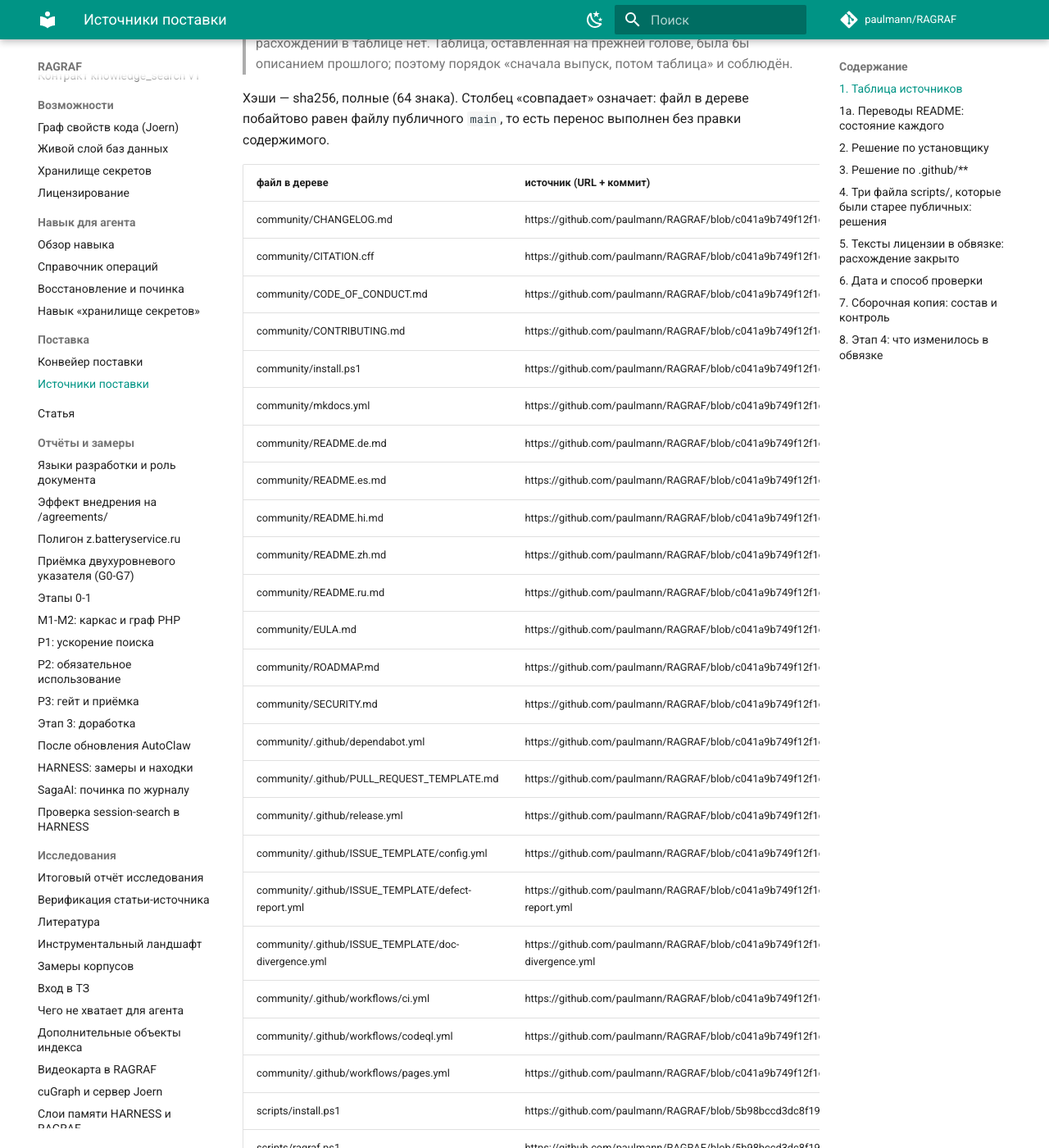
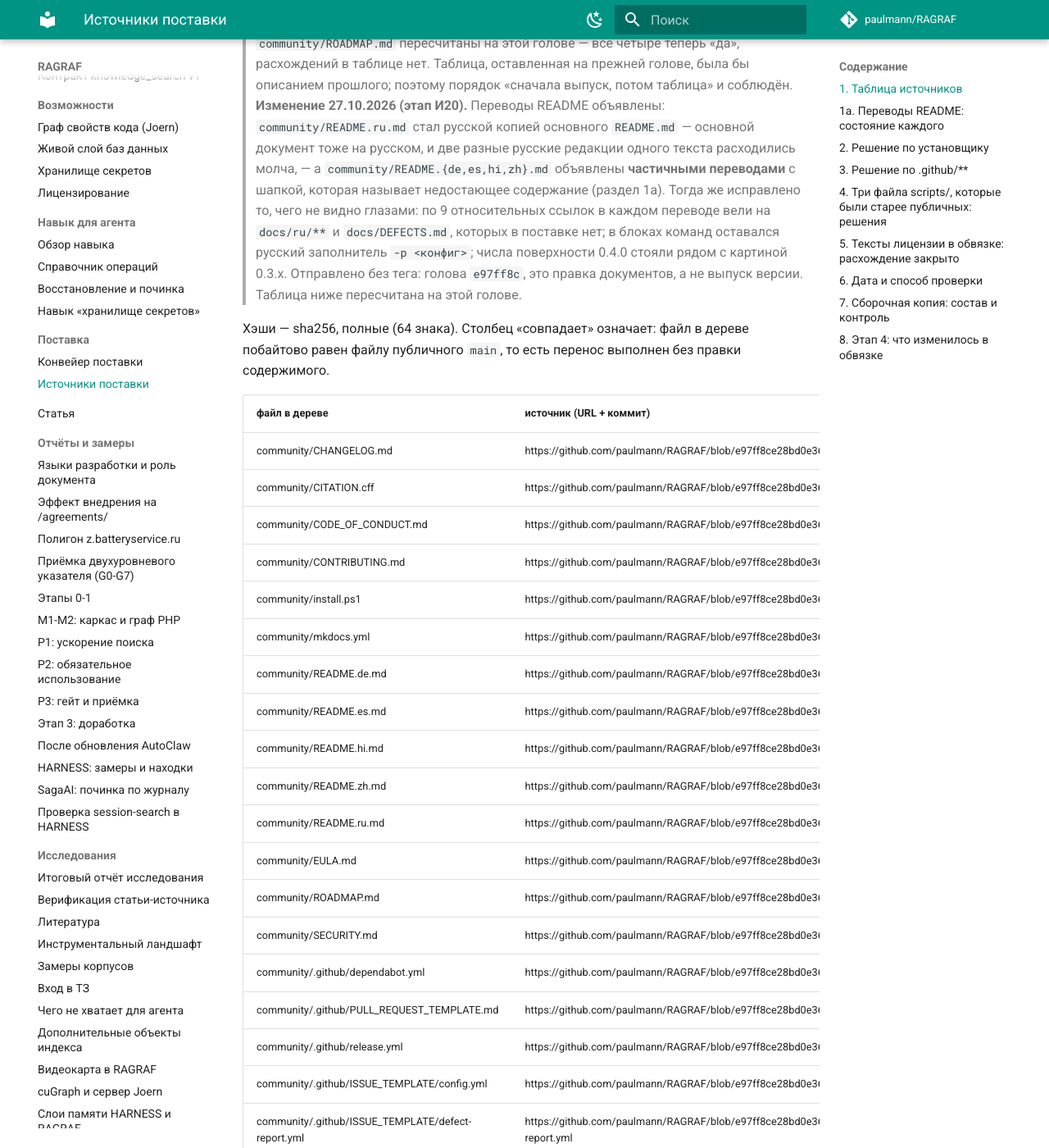
Before and after one commit to paulmann/RAGRAF, an MkDocs documentation site: the page built from docs/03_implementation/RELEASE-SOURCES.md, in a window 1280 px wide and 1400 px high, scrolled down 1418 px. Shown: the whole window at 82% size. Built offline with MkDocs 1.6.1 and Material for MkDocs 9.7.7, drawn with Linux system fonts in a browser that asks for light colours; comment, search, counter and statistics services are not loaded; some of the changed text lies outside the part shown.

Commit message:
docs: числа собственного индекса — по записи rev-0377

```diff
--- a/docs/03_implementation/RELEASE-SOURCES.md
+++ b/docs/03_implementation/RELEASE-SOURCES.md
@@ -7,10 +7,10 @@
 в таком состоянии теряла обвязку целиком — и заметить это можно было только
 сверкой, которой до сих пор никто не делал.
 
-**Публичный `main` на момент сверки:** `c041a9b749f12f1d1ef0027540aaeb154c56b11e`
-(2026-10-27 00:03 MSK, «выпуск 0.4.0 — брокер секретов, снятые обещания»),
+**Публичный `main` на момент сверки:** `e97ff8ce28bd0e368d55504083a31b05db417bbd`
+(2026-10-27 00:45 MSK, «этап И20 — переводы объявлены: русское зеркало и частичные переводы»),
 репозиторий https://github.com/paulmann/RAGRAF, клон в песочнице
-`%TEMP%\ragraf-pub-num` (`git clone`, затем
+`%TEMP%\ragraf-publish-i20` (`git clone`, затем
 `git fetch origin`, `git rev-parse origin/main`, `git archive origin/main`).
 
 Проверка этих утверждений — `tools/check_community_wrapper.py` (24-я проверка
@@ -54,6 +54,16 @@
 > `community/ROADMAP.md` пересчитаны на этой голове — все четыре теперь «да»,
 > расхождений в таблице нет. Таблица, оставленная на прежней голове, была бы
 > описанием прошлого; поэтому порядок «сначала выпуск, потом таблица» и соблюдён.
+> **Изменение 27.10.2026 (этап И20).** Переводы README объявлены: `community/README.ru.md`
+> стал русской копией основного `README.md` — основной документ тоже на русском, и две
+> разные русские редакции одного текста расходились молча, — а
+> `community/README.{de,es,hi,zh}.md` объявлены **частичными переводами** с шапкой,
+> которая называет недостающее содержание (раздел 1а). Тогда же исправлено то, чего не
+> видно глазами: по 9 относительных ссылок в каждом переводе вели на `docs/ru/**` и
+> `docs/DEFECTS.md`, которых в поставке нет; в блоках команд оставался русский
+> заполнитель `-p <конфиг>`; числа поверхности 0.4.0 стояли рядом с картиной 0.3.x.
+> Отправлено без тега: голова `e97ff8c`, это правка документов, а не выпуск версии.
+> Таблица ниже пересчитана на этой голове.
 
 Хэши — sha256, полные (64 знака). Столбец «совпадает» означает: файл в дереве
 побайтово равен файлу публичного `main`, то есть перенос выполнен без правки
```
Also changed, not shown: other parts of docs/03_implementation/RELEASE-SOURCES.md (+24 -24 lines), README.de.md (+1 -1 lines), README.es.md (+1 -1 lines), README.hi.md (+1 -1 lines), README.md (+1 -1 lines), README.ru.md (+1 -1 lines), README.zh.md (+1 -1 lines), 1 other file.
